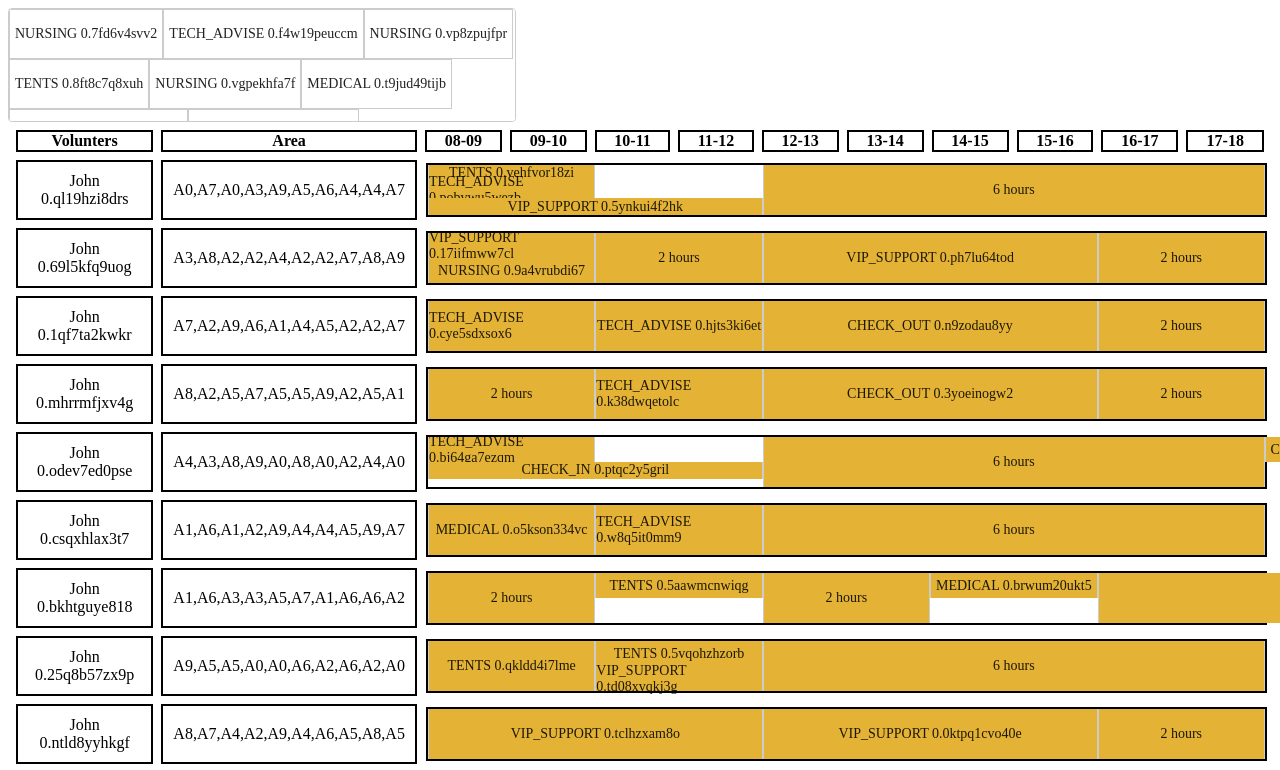
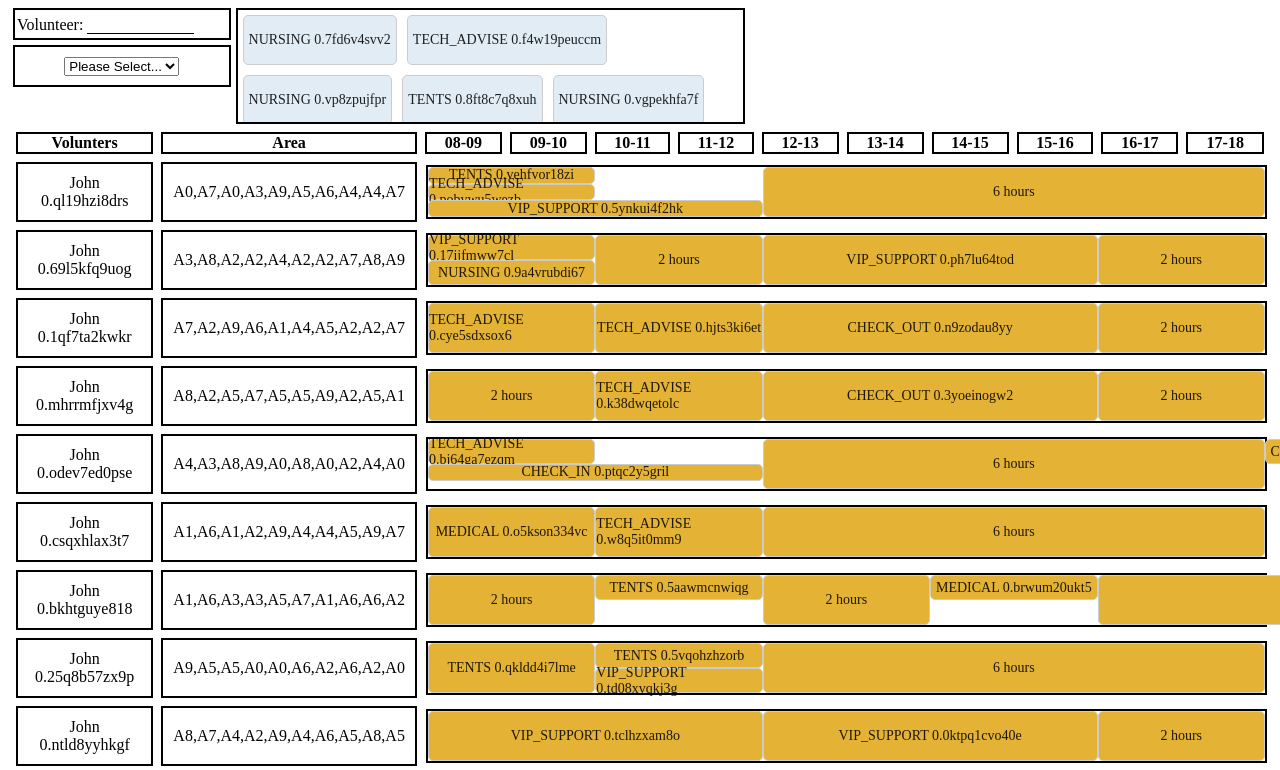
Before and after one commit to jgomesmv/AngularTasksManager, an Angular app: page /today in a window 1280 px wide. Shown: the top 770 px of the page. Built offline with nearby package versions, Linux system fonts and the light colour scheme.

Commit message:
renaming other improvements

```diff
--- /dev/null
+++ b/src/app/core/models/select-list-item/select-list-item.ts
@@ -0,0 +1,11 @@
+export class SelectListItem {
+  disabled = false;
+  selected = false;
+  text: string;
+  subtext?: string;
+  value: any;
+
+  public constructor(selectListItem?: Partial<SelectListItem>) {
+    Object.assign(this, selectListItem);
+  }
+}
--- a/src/app/tasks/models/grid-item.ts
+++ b/src/app/tasks/models/grid-item.ts
@@ -3,7 +3,9 @@ import { GridTimelineItem } from './grid-timeline-item';
 export class GridItem {
   id: string;
   name: string;
+  email: string;
   areas: string[];
+  groups: string[];
   gridTimelineItems: GridTimelineItem[];
 
   constructor(data) {
--- a/src/app/tasks/pages/today/resources/users-grid/users-grid.component.html
+++ b/src/app/tasks/pages/today/resources/users-grid/user-task-grid.component.html
@@ -1,4 +1,15 @@
-<div>
+<section class="c-usersGrid__header">
+  <div class="c-usersGrid__filters">
+    <text-filter
+      class="c-usersGrid__filter"
+      (filterChanged)="volunteerNameFilterChanged($event)"
+    ></text-filter>
+    <dropdown-filter
+      class="c-usersGrid__filter"
+      (valueSelected)="groupNameFilterChanged($event)"
+      [selectList]="groupSelectList"
+    ></dropdown-filter>
+  </div>
   <div
     id="pendingTasks"
     class="c-usersGrid__pendingTasksList"
@@ -7,7 +18,6 @@
     [cdkDropListConnectedTo]="gridItemsConnectedTo"
     cdkDropListSortingDisabled
     (cdkDropListDropped)="drop($event)"
-    [cdkDropListEnterPredicate]="noReturnPredicate"
   >
     <div
       class="c-usersGrid__task c-usersGrid__task--pending"
@@ -18,7 +28,7 @@
       {{ pendingItem.name }}
     </div>
   </div>
-</div>
+</section>
 <table class="c-usersGrid__table">
   <thead>
     <tr>
@@ -37,7 +47,13 @@
     </tr>
   </thead>
   <tbody>
-    <tr *ngFor="let gridItem of gridItems">
+    <tr
+      *ngFor="
+        let gridItem of gridItems
+          | filter: 'name,email':nameFilterValue
+          | filter: 'groups':groupFilterValue
+      "
+    >
       <td class="c-usersGrid__cell c-usersGrid__userName">
         {{ gridItem.name }}
       </td>
@@ -50,7 +66,6 @@
           [cdkDropListData]="gridItem.gridTimelineItems"
           [cdkDropListConnectedTo]="gridItemsConnectedTo"
           (cdkDropListDropped)="drop($event)"
-          [cdkDropListEnterPredicate]="evenPredicate"
         >
           <div
             *ngFor="let gridTimelineItem of gridItem.gridTimelineItems"
@@ -58,7 +73,9 @@
             class="c-usersGrid__task c-usersGrid__task--user"
             cdkDrag
             [cdkDragData]="gridTimelineItem"
-            [cdkDragDisabled]="gridTimelineItem.type === GridItemType.timeGap ? '' : null"
+            [cdkDragDisabled]="
+              gridTimelineItem.type === GridItemType.timeGap ? '' : null
+            "
           >
             {{ gridTimelineItem.name }}
           </div>
--- a/src/app/tasks/pages/today/resources/users-grid/users-grid.component.scss
+++ b/src/app/tasks/pages/today/resources/users-grid/user-task-grid.component.scss
@@ -1,4 +1,20 @@
 .c-usersGrid {
+  &__header {
+    display: flex;
+    width: 100%;
+    flex-direction: row;
+  }
+
+  &__filters {
+    display: flex;
+    width: 18%;
+    flex-direction: column;
+  }
+
+  &__filter {
+    margin: 0 5px 5px;
+  }
+
   &__table {
     width: 100%;
     border-spacing: 8px;
@@ -38,8 +54,7 @@
     flex-wrap: wrap;
     overflow: hidden;
     overflow-y: visible;
-    border: solid 1px #cccccc;
-    border-radius: 4px;
+    border: solid 2px black;
     background: white;
   }
 
@@ -62,8 +77,8 @@
     justify-content: center;
     align-items: center;
     box-sizing: border-box;
-    border-right: solid 1px #cccccc;
-    border-left: solid 1px #cccccc;
+    border: solid 1px #cccccc;
+    border-radius: 5px;
     background: white;
     color: rgba(0, 0, 0, 0.87);
     font-size: 14px;
@@ -74,8 +89,10 @@
     }
 
     &--pending {
+      margin: 5px;
       padding: 0 5px;
       border: solid 1px #cccccc;
+      background: #e1ecf4;
     }
 
     &--timeGap {
--- /dev/null
+++ b/src/app/tasks/pages/today/resources/users-grid/user-task-grid.component.ts
@@ -0,0 +1,123 @@
+import { Component, OnInit, Input } from '@angular/core';
+import { UserDataSource } from 'src/app/core/data-sources/user-data-source/user.data-source';
+import { User } from 'src/app/core/models/user/user';
+import _ from 'lodash';
+import {
+  CdkDragDrop,
+  moveItemInArray,
+  transferArrayItem,
+  CdkDrag
+} from '@angular/cdk/drag-drop';
+import { Task } from 'src/app/core/models/task/task';
+import { GridItem } from 'src/app/tasks/models/grid-item';
+import { UserGridHelper } from 'src/app/tasks/helpers/user-grid-helper';
+import { GridTimelineItemType } from 'src/app/tasks/enums/grid-item-type.enum';
+import { GridTimelineItem } from 'src/app/tasks/models/grid-timeline-item';
+import { SelectListItem } from 'src/app/core/models/select-list-item/select-list-item';
+import { GroupService } from 'src/app/core/services/group/group.service';
+
+@Component({
+  selector: 'user-task-grid',
+  templateUrl: './user-task-grid.component.html',
+  styleUrls: ['./user-task-grid.component.scss'],
+  host: { class: 'c-usersGrid' }
+})
+export class UserTaskGridComponent implements OnInit {
+  @Input() gridItems: GridItem[] = [];
+  @Input() pendingTimelineItems: GridTimelineItem[] = [];
+  gridItemsConnectedTo = [];
+
+  @Input() groups: string[];
+  groupSelectList: SelectListItem[] = [];
+
+  nameFilterValue = '';
+  groupFilterValue = '';
+
+  constructor() {}
+
+  ngOnInit(): void {
+    this.gridItemsConnectedTo = this.gridItems.map(g => `${g.name}_gridItems`);
+    this.setGroupSelectList();
+  }
+
+  drop(event: CdkDragDrop<any>) {
+    const userName = _.replace(event.container.id, '_gridItems', '');
+    const gridItemIndex = this.gridItems.findIndex(gi => gi.name === userName);
+    const tasks = this.gridItems[gridItemIndex].gridTimelineItems
+      .filter(gtli => gtli.data)
+      .map(gtli => gtli.data);
+
+    if (tasks && tasks.length < 6) {
+      this.addToTargetContainer(event, gridItemIndex, tasks);
+
+      this.removeFromPreviousContainer(event);
+    } else {
+      window.alert('A user can only have a maximum of 6 tasks per day');
+    }
+  }
+
+  getGridItemStyles(gridItem: GridTimelineItem): any {
+    const styles = {
+      width: gridItem.width,
+      height: gridItem.height ? gridItem.height : '100%'
+    };
+
+    return styles;
+  }
+
+  get GridItemType() {
+    return GridTimelineItemType;
+  }
+
+  volunteerNameFilterChanged(name: string) {
+    this.nameFilterValue = name;
+  }
+
+  groupNameFilterChanged(groupName: string) {
+    this.groupFilterValue = groupName;
+  }
+
+  private setGroupSelectList(): void {
+    const groupSelectList = [];
+    this.groups.forEach(group =>
+      groupSelectList.push(
+        new SelectListItem({
+          text: group,
+          value: group
+        })
+      )
+    );
+    this.groupSelectList = groupSelectList;
+  }
+
+  private addToTargetContainer(
+    event: CdkDragDrop<any>,
+    nextIndex,
+    tasks: Task[]
+  ): void {
+    tasks.push(event.previousContainer.data[event.previousIndex].data);
+    this.gridItems[
+      nextIndex
+    ].gridTimelineItems = UserGridHelper.getUserGridTimelineItems(tasks);
+  }
+
+  private removeFromPreviousContainer(event: CdkDragDrop<any>): void {
+    const previousContainer = event.previousContainer;
+    if (previousContainer.id === 'pendingTasks') {
+      previousContainer.data.splice(event.previousIndex, 1);
+    } else {
+      const userName = _.replace(previousContainer.id, '_gridItems', '');
+      const gridItemIndex = this.gridItems.findIndex(
+        gi => gi.name === userName
+      );
+      const tasks = this.gridItems[gridItemIndex].gridTimelineItems
+        .filter(gtli => gtli.data)
+        .map(gtli => gtli.data);
+
+      tasks.splice(event.previousIndex, 1);
+      this.gridItems[
+        gridItemIndex
+      ].gridTimelineItems = UserGridHelper.getUserGridTimelineItems(tasks);
+    }
+  }
+}
--- a/src/app/tasks/pages/today/resources/users-grid/users-grid.component.ts
+++ /dev/null
@@ -1,73 +0,0 @@
-import { Component, OnInit, Input } from '@angular/core';
-import { UserDataSource } from 'src/app/core/data-sources/user-data-source/user.data-source';
-import { User } from 'src/app/core/models/user/user';
-import _ from 'lodash';
-import {
-  CdkDragDrop,
-  moveItemInArray,
-  transferArrayItem,
-  CdkDrag
-} from '@angular/cdk/drag-drop';
-import { Task } from 'src/app/core/models/task/task';
-import { GridItem } from 'src/app/tasks/models/grid-item';
-import { UserGridHelper } from 'src/app/tasks/helpers/user-grid-helper';
-import { GridTimelineItemType } from 'src/app/tasks/enums/grid-item-type.enum';
-import { GridTimelineItem } from 'src/app/tasks/models/grid-timeline-item';
-
-@Component({
-  selector: 'users-grid',
-  templateUrl: './users-grid.component.html',
-  styleUrls: ['./users-grid.component.scss'],
-  host: { class: 'c-usersGrid' }
-})
-export class UsersGridComponent implements OnInit {
-  @Input() gridItems: GridItem[] = [];
-  @Input() pendingTimelineItems: GridTimelineItem[] = [];
-
-  gridItemsConnectedTo = [];
-
-  constructor() {}
-
-  ngOnInit(): void {
-    this.gridItemsConnectedTo = this.gridItems.map(g => `${g.name}_gridItems`);
-  }
-
-  drop(event: CdkDragDrop<any>) {
-    if (event.previousContainer === event.container) {
-      moveItemInArray(
-        event.container.data,
-        event.previousIndex,
-        event.currentIndex
-      );
-    } else {
-      const userName = _.replace(event.container.id, '_gridItems', '');
-      const gridItemIndex = this.gridItems.findIndex(gi => gi.name === userName);
-      const tasks = this.gridItems[gridItemIndex].gridTimelineItems.filter(gtli => gtli.data).map(gtli => gtli.data);
-      tasks.push(event.previousContainer.data[event.previousIndex].data);
-      this.gridItems[gridItemIndex].gridTimelineItems = UserGridHelper.getUserGridTimelineItems(tasks);
-    }
-  }
-
-  /** Predicate function that only allows even numbers to be dropped into a list. */
-  evenPredicate(item: CdkDrag<any>) {
-    return true;
-  }
-
-  /** Predicate function that doesn't allow items to be dropped into a list. */
-  noReturnPredicate() {
-    return false;
-  }
-
-  getGridItemStyles(gridItem: GridTimelineItem): any {
-    const styles = {
-      width: gridItem.width,
-      height: gridItem.height ? gridItem.height : '100%'
-    };
-
-    return styles;
-  }
-
-  get GridItemType() {
-    return GridTimelineItemType;
-  }
-}
--- a/src/app/tasks/pages/today/today.page.html
+++ b/src/app/tasks/pages/today/today.page.html
@@ -1 +1 @@
-<users-grid [gridItems]=gridItems [pendingTimelineItems]=pendingTimelineItems></users-grid>
+<user-task-grid [gridItems]=gridItems [pendingTimelineItems]=pendingTimelineItems [groups]=groups></user-task-grid>
--- a/src/app/tasks/pages/today/today.page.ts
+++ b/src/app/tasks/pages/today/today.page.ts
@@ -14,15 +14,16 @@ import { GridTimelineItem } from '../../models/grid-timeline-item';
 export class TodayPage implements OnInit {
   gridItems: GridItem[] = [];
   pendingTimelineItems: GridTimelineItem[] = [];
+  groups: string[] = [];
 
-  constructor(
-    private route: ActivatedRoute
-  ) {
+  constructor(private route: ActivatedRoute) {
     this.route.data.subscribe(
       data => {
         // .filter(user => user.name === 'John 0.odev7ed0pse')
         this.gridItems = data.resolved.gridItems as GridItem[];
-        this.pendingTimelineItems = data.resolved.pendingTimelineItems as GridTimelineItem[];
+        this.pendingTimelineItems = data.resolved
+          .pendingTimelineItems as GridTimelineItem[];
+        this.groups = data.resolved.groups;
       },
       error => {
         console.log(error);
@@ -30,6 +31,5 @@ export class TodayPage implements OnInit {
     );
   }
 
-  ngOnInit() {
-  }
+  ngOnInit() {}
 }
--- a/src/app/tasks/resolvers/grid-item-resolve.resolver.ts
+++ b/src/app/tasks/resolvers/grid-item-resolve.resolver.ts
@@ -7,6 +7,7 @@ import { map } from 'rxjs/operators';
 import { UserGridHelper } from '../helpers/user-grid-helper';
 import { TaskService } from 'src/app/core/services/task/task.service';
 import { GridTimelineItem } from '../models/grid-timeline-item';
+import { GroupService } from 'src/app/core/services/group/group.service';
 
 @Injectable({
   providedIn: 'root'
@@ -14,20 +15,24 @@ import { GridTimelineItem } from '../models/grid-timeline-item';
 export class GridItemResolver implements Resolve<GridItem[]> {
   constructor(
     private userService: UserService,
-    private taskService: TaskService
+    private taskService: TaskService,
+    private groupService: GroupService
   ) {}
 
   resolve(): Observable<any> {
     return forkJoin([
       this.userService.get(),
-      this.taskService.getPendingTasks()
+      this.taskService.getPendingTasks(),
+      this.groupService.get()
     ]).pipe(
       map(result => {
         return {
           gridItems: result[0].map(user => {
             const gridItem = new GridItem({});
             gridItem.name = user.name;
+            gridItem.email = user.email;
             gridItem.areas = user.areas;
+            gridItem.groups = user.groups;
             gridItem.gridTimelineItems = UserGridHelper.getUserGridTimelineItems(
               user.tasks
             );
@@ -38,7 +43,8 @@ export class GridItemResolver implements Resolve<GridItem[]> {
             gridTimelineItem.name = pendingTask.name;
             gridTimelineItem.data = pendingTask;
             return gridTimelineItem;
-          })
+          }),
+          groups: result[2]
         };
       })
     );
```
Also changed, not shown: src/app/tasks/tasks.module.ts (+5 -4 lines), 2 other files (tests, documents, lock files or other folders).
